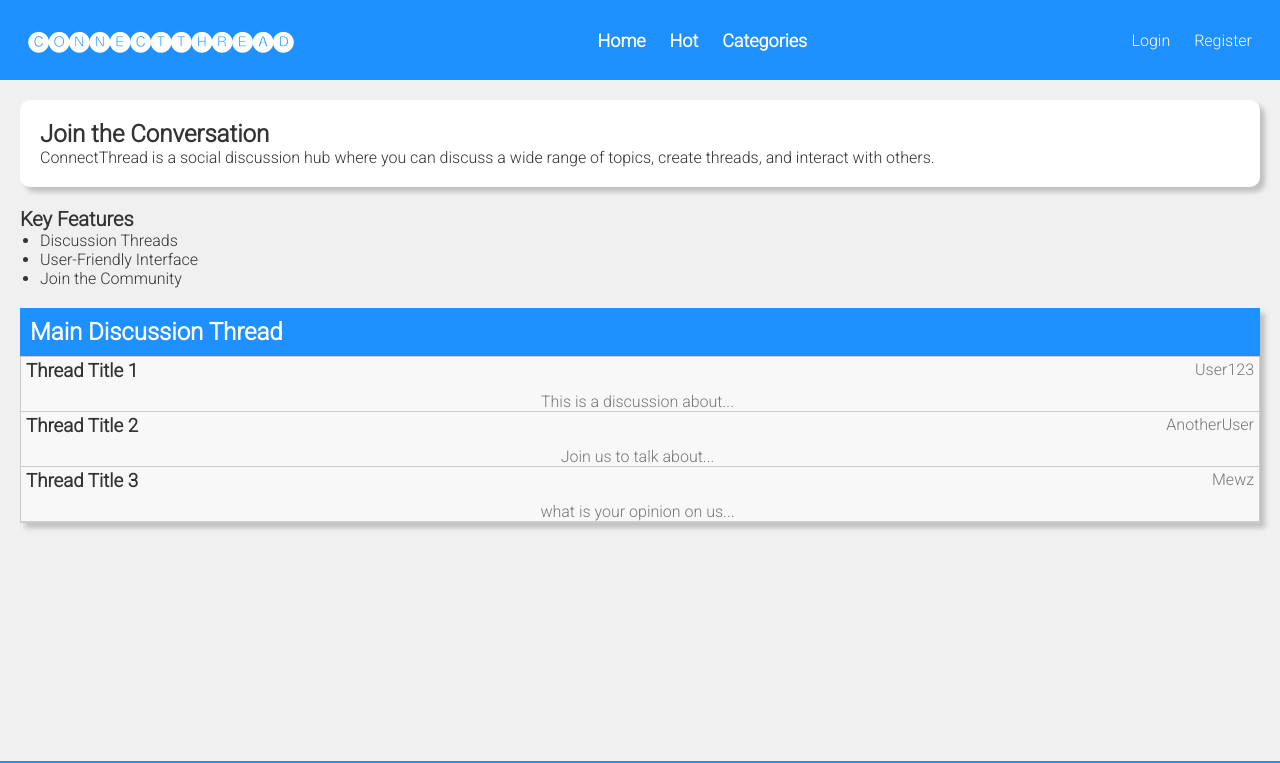
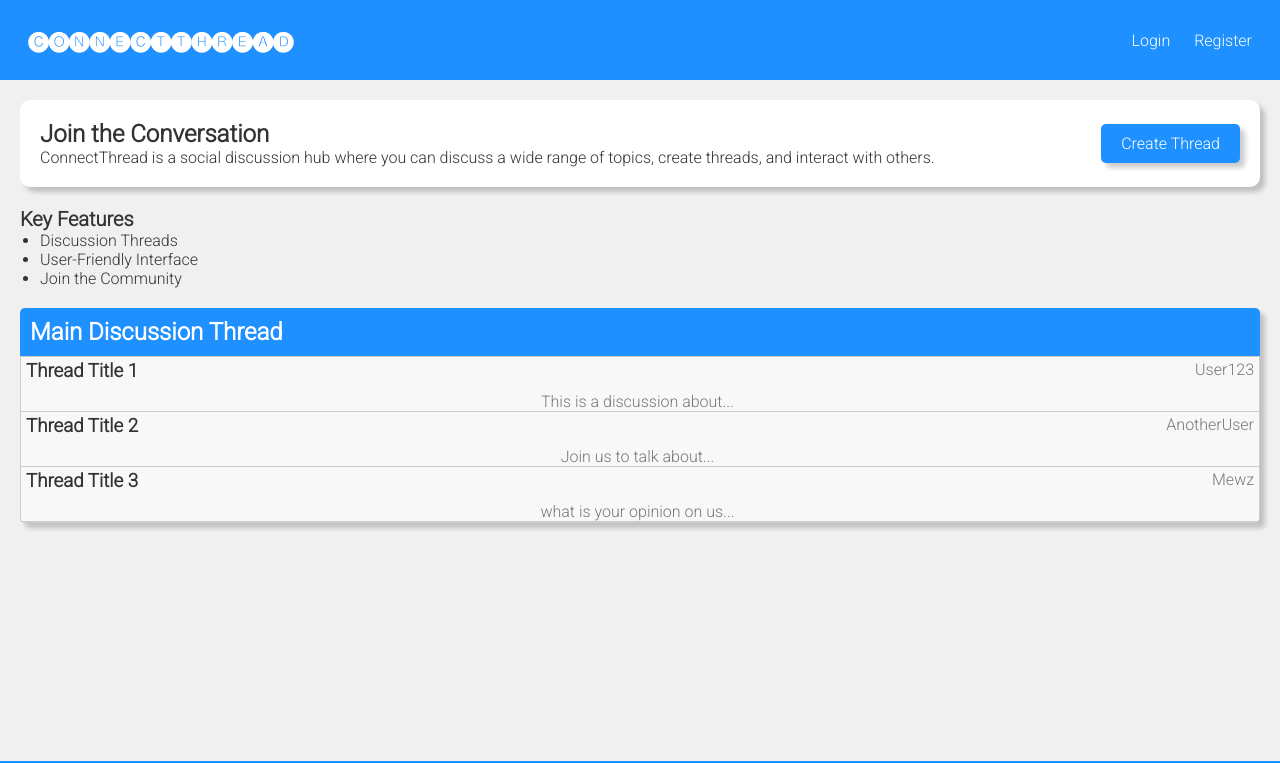
Before and after one commit to Mewzael/SecurePrograming-AOL, a PHP site: page / in a window 1280 px wide. Shown: the top 763 px of the page. Run offline with PHP 8.4, Linux system fonts and the light colour scheme.

Commit message:
added create thread button so user can start a thread

```diff
--- a/Front End/index.php
+++ b/Front End/index.php
@@ -11,13 +11,6 @@
     <header>
         <div class="top-header">
             <h1>🅒🅞🅝🅝🅔🅒🅣🅣🅗🅡🅔🅐🅓</h1>
-            <nav>
-                <ul>
-                    <li><a href="index.php">Home</a></li>
-                    <li><a href="hot.php">Hot</a></li>
-                    <li><a href="categories.php">Categories</a></li>
-                </ul>
-            </nav>
             <div class="header-buttons">
                 <a href="login.php">Login</a>
                 <a href="registration.php">Register</a>
@@ -26,8 +19,13 @@
     </header>
     <main>
         <section class="intro">
-            <h2>Join the Conversation</h2>
-            <p>ConnectThread is a social discussion hub where you can discuss a wide range of topics, create threads, and interact with others.</p>
+            <div class="intro-content">
+                <div class="intro-text">
+                    <h2>Join the Conversation</h2>
+                    <p>ConnectThread is a social discussion hub where you can discuss a wide range of topics, create threads, and interact with others.</p>
+                </div>
+            <a href="create_thread.php" class="create-thread-button">Create Thread</a>
+            </div>
         </section>
         <section class="features">
             <h3>Key Features</h3>
--- a/Front End/static/index.css
+++ b/Front End/static/index.css
@@ -79,6 +79,29 @@ main {
 
 .intro h2 {
     font-size: 24px;
+    text-align: left;
+}
+
+.create-thread-button {
+    padding: 10px 20px;
+    background-color: #1E90FF;
+    color: #fff;
+    text-decoration: none;
+    border-radius: 5px;
+    transition: background-color 0.3s ease;
+    float: right;
+    box-shadow: 5px 5px 5px rgba(0, 0, 0, 0.2);
+}
+
+.create-thread-button:hover {
+    background-color: #0088ff; /* Change the color on hover */
+}
+
+.intro-content {
+    display: flex;
+    justify-content: space-between;
+    align-items: center; /* Align items vertically in the center */
+    height: 100%;
 }
 
 .features {
@@ -104,12 +127,16 @@ ul {
     flex-direction: column;
     background-color: #f8f8f8;
     box-shadow: 5px 5px 5px rgba(0, 0, 0, 0.2);
+    border-bottom-left-radius: 5px;
+    border-bottom-right-radius: 5px;
 }
 
 .forum-title {
     background-color: #1E90FF; /* Your theme color */
     padding: 10px;
     box-shadow: 5px 5px 5px rgba(0, 0, 0, 0.2);
+    border-top-left-radius: 5px;
+    border-top-right-radius: 5px;
 }
 
 .forum-title h2 {
```
